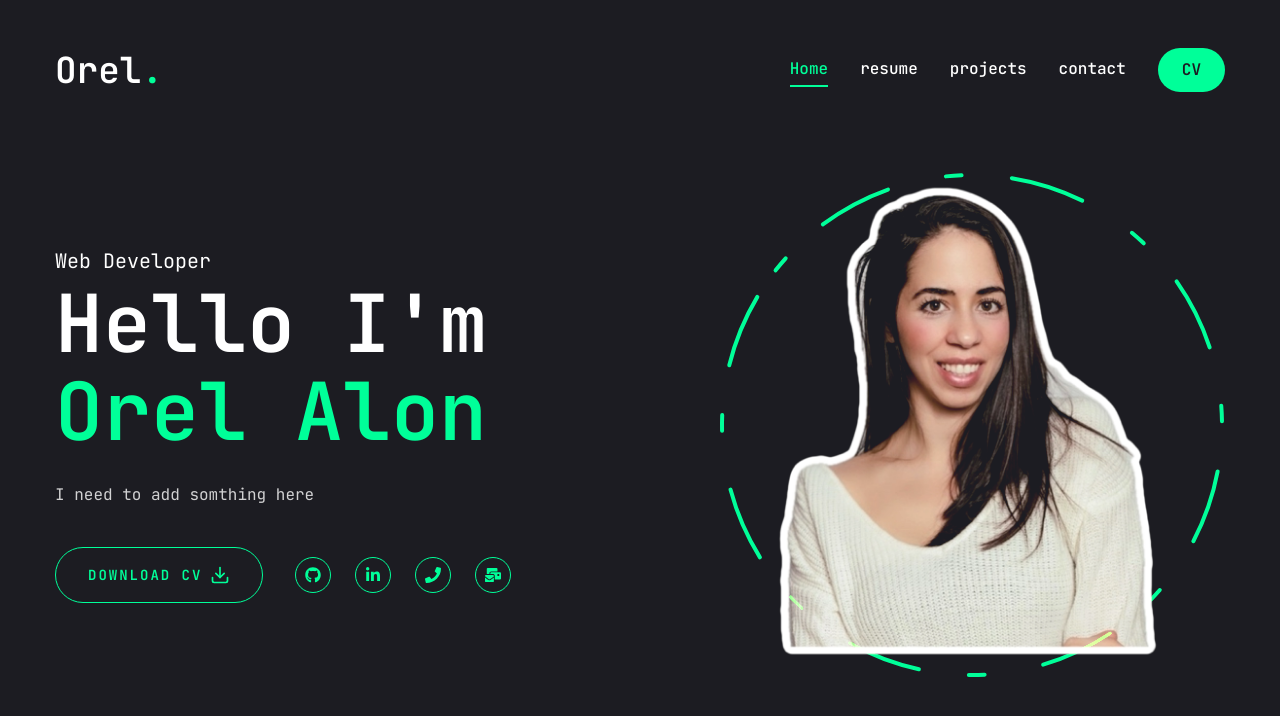
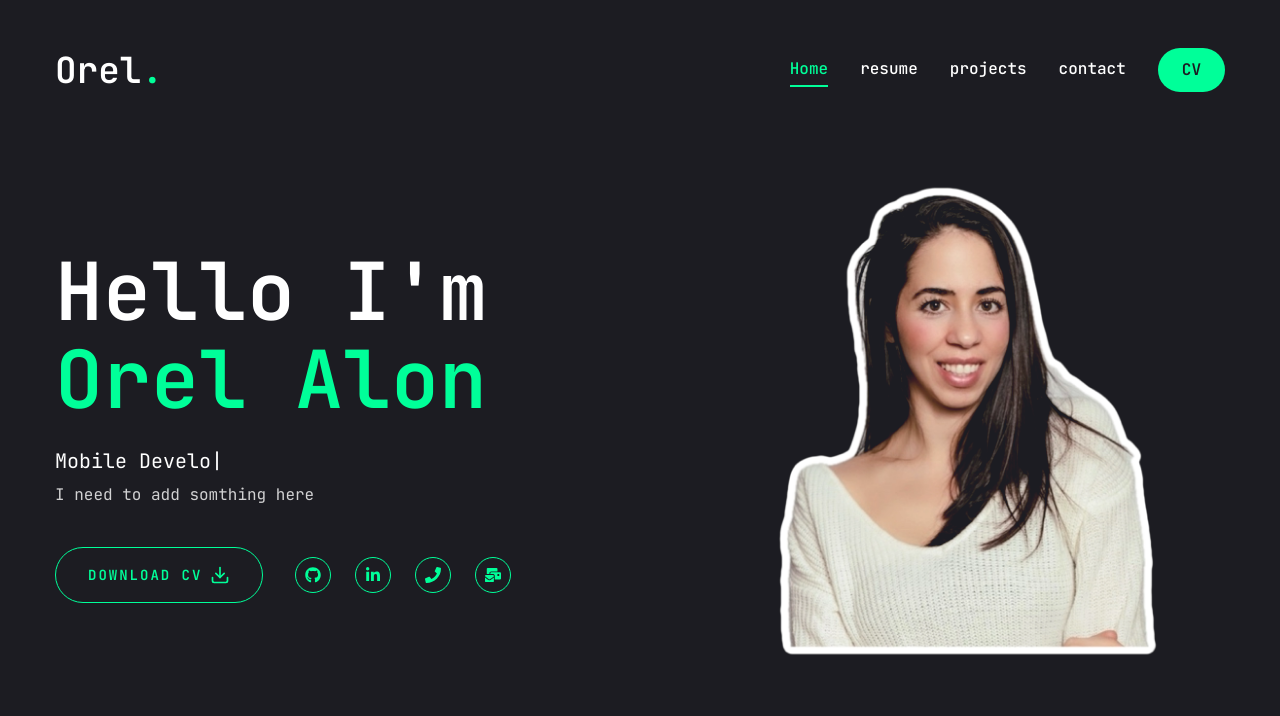
Before and after one commit to OrelAlon/nextjs-portfolio, a Next.js app: page / in a window 1280 px wide. Shown: the top 716 px of the page. Built offline with nearby package versions, Linux system fonts and the light colour scheme.

Commit message:
add type-animation remove motion.circle

```diff
--- a/app/page.jsx
+++ b/app/page.jsx
@@ -1,5 +1,8 @@
+'use client';
+
 import { Button } from '@/components/ui/button';
 import { FiDownload } from 'react-icons/fi';
+import { TypeAnimation } from 'react-type-animation';
 
 // components
 import Social from '@/components/Social';
@@ -12,16 +15,30 @@
         <div className='flex flex-col xl:flex-row items-center justify-between xl:pt-8 xl:pb-24'>
           {/* text */}
           <div className='text-center xl:text-left order-2 xl:order-none'>
-            <span className='text-xl'>Web Developer</span>
+            {/* <span className='text-xl'>Web Developer</span> */}
             <h1 className='h1 mb-6'>
               {' '}
               Hello I'm <br />
               <span className='text-accent'>Orel Alon</span>
             </h1>
+
+            <TypeAnimation
+              className='text-xl'
+              sequence={[
+                'Web Developer',
+                1000,
+                'Mobile Developer',
+                1000,
+                'project manager',
+                1000,
+              ]}
+              wrapper='span'
+              speed={25}
+              repeat={Infinity}
+            />
             <p className='max-w-[500px] mb-9 text-white/80'>
               I need to add somthing here
             </p>
-
             <div className='flex flex-col xl:flex-row items-center gap-8'>
               <Button
                 variant='outline'
--- a/components/Photo.jsx
+++ b/components/Photo.jsx
@@ -37,7 +37,7 @@
           viewBox='0 0 506 506'
           xmlns='http://www.w33.org/2000/svg'
         >
-          <motion.circle
+          {/* <motion.circle
             cx='253'
             cy='253'
             r='250'
@@ -56,7 +56,7 @@
               repeat: Infinity,
               repeatType: 'reverse',
             }}
-          />
+          /> */}
         </motion.svg>
       </motion.div>
     </div>
--- a/package.json
+++ b/package.json
@@ -24,6 +24,7 @@
     "react": "^18",
     "react-dom": "^18",
     "react-icons": "^5.2.1",
+    "react-type-animation": "^3.2.0",
     "shadcn-ui": "^0.8.0",
     "swiper": "^11.1.4",
     "tailwind-merge": "^2.3.0",
```
Also changed, not shown: 1 other file (tests, documents, lock files or other folders).
